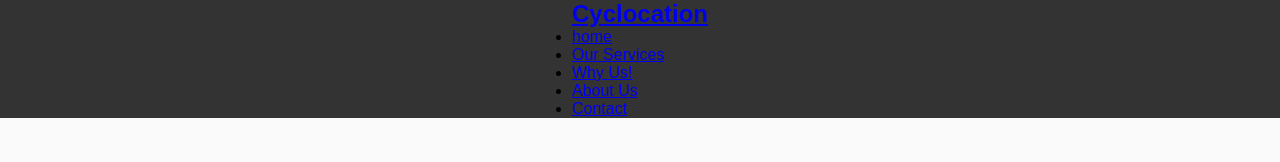
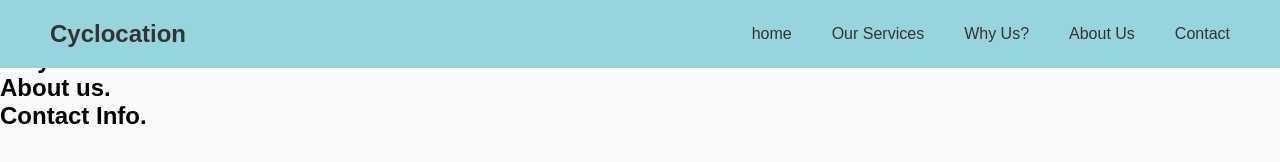
Before and after one commit to htadicha/Cyclocation-bike-club, a plain HTML site: page index.html in a window 1280 px wide. Drawn offline with Linux system fonts and the light colour scheme.

Commit message:
header navigation styled

```diff
--- a/assets/css/style.css
+++ b/assets/css/style.css
@@ -26,5 +26,54 @@ header{
     width: 100%;
     display: flex;
     justify-content: center;
-    background: #333;
+    background: #97d4dd;
 }
+/* applied to all header elements to seperate the title of the site from the menu items */
+.navigation{
+    display: flex;
+    padding: 0 10px;
+    max-width: 1200px;
+    width: 100%;
+    align-items: center;
+    justify-content: space-between;
+
+}
+.navigation input#nav-toggle{
+    display: none;
+}
+.navigation #hamburger-btn{
+    cursor: pointer;
+    display: none;
+}
+.navigation .title a{
+display: flex;
+align-items: center;
+margin-left: 0;
+}
+
+/* menu items in class links to be displayed in columns */
+.navigation .links{
+    display: flex;
+    align-items: center;
+}
+/* The list items of the navigation to be displayed in line(column instead) */
+.navigation .links li {
+    position: relative;
+    list-style: none;
+
+}
+header a{
+    margin-left: 40px;
+    text-decoration: none;
+    color: #343333;
+    height: 100%;
+    padding: 20px 0;
+}
+/* media query mobile fast with screen 560 px and above */
+@media screen and (max-width: 560px) {
+    section{
+        width: 100%;
+        bottom: 30px;
+    }
+
+}
--- a/index.html
+++ b/index.html
@@ -14,10 +14,18 @@
     <header>
         <nav class="navigation">
         <h2 class="title"> <a href="#">Cyclocation</a></h2>
+        <!-- have toggle elements to help us with the navigation bar -->
+        <input type="checkbox" id="nav-toggle">
+        <label for="nav-toggler" id="hamburger-btn">
+          <svg xmlns="http://www.w3.org/2000/svg" viewBox="0 0 24 24" fill="white" width="24px" height="24px">
+            <path d="M0 0h24v24H0z" fill="none"/>
+            <path d="M3 18h18v-2H3v2zm0-5h18V11H3v2zm0-7v2h18V6H3z"/>
+          </svg>
+        </label>
         <ul class="links">
             <li><a href="#home">home</a></li>
             <li><a href="#Services">Our Services</a></li>
-            <li><a href="#Portifolio">Why Us!</a></li>
+            <li><a href="#Portifolio">Why Us?</a></li>
             <li><a href="#about">About Us</a></li>
             <li><a href="#Contact">Contact</a></li>
         </ul>
@@ -30,6 +38,7 @@
             <div class="tex">
                 <h1></h1>
             </div>
+            <a href="#services">Our Services</a>
         </div>
     </section>
 
@@ -38,7 +47,7 @@
     </section>
     <section class="Portifolio" id="portifolio"> <h2>Why Us!</h2></section>
     <section class="about" id="about"><h2>About us.</h2></section>
-    <section class="contact" id contact> Contact Info.</section>
+    <section class="contact" id contact> <h2>Contact Info.</h2></section>
 </body>
 
 </html>
```
